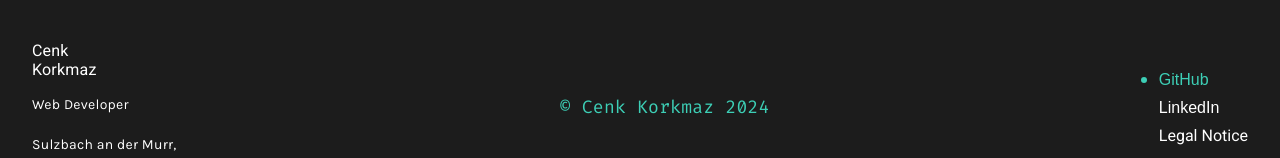
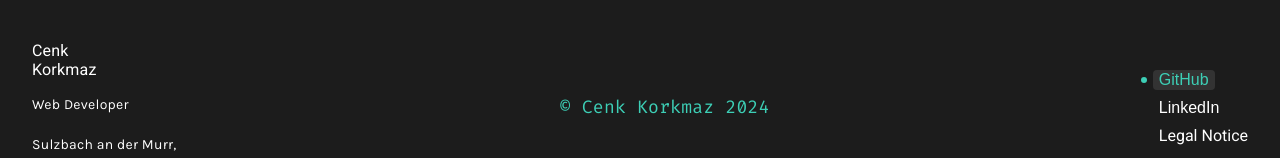
Before and after one commit to CenkKorkmaz92/portfolio, an Angular app: page / in a window 1280 px wide. In both pictures the pointer is over the button "GitHub". Shown: the part 5950-6108 px from the top of the page. Built offline with nearby package versions, Linux system fonts and the light colour scheme.

Commit message:
fixing hover effect button footer

```diff
--- a/src/app/footer/footer.component.scss
+++ b/src/app/footer/footer.component.scss
@@ -65,6 +65,8 @@
         &:hover {
             cursor: pointer;
             color: rgba(61, 207, 182, 1);
+            background-color: rgba(255,255,255,0.1);
+            border-radius: 4px;
         }
 
         &:hover::before {
```
